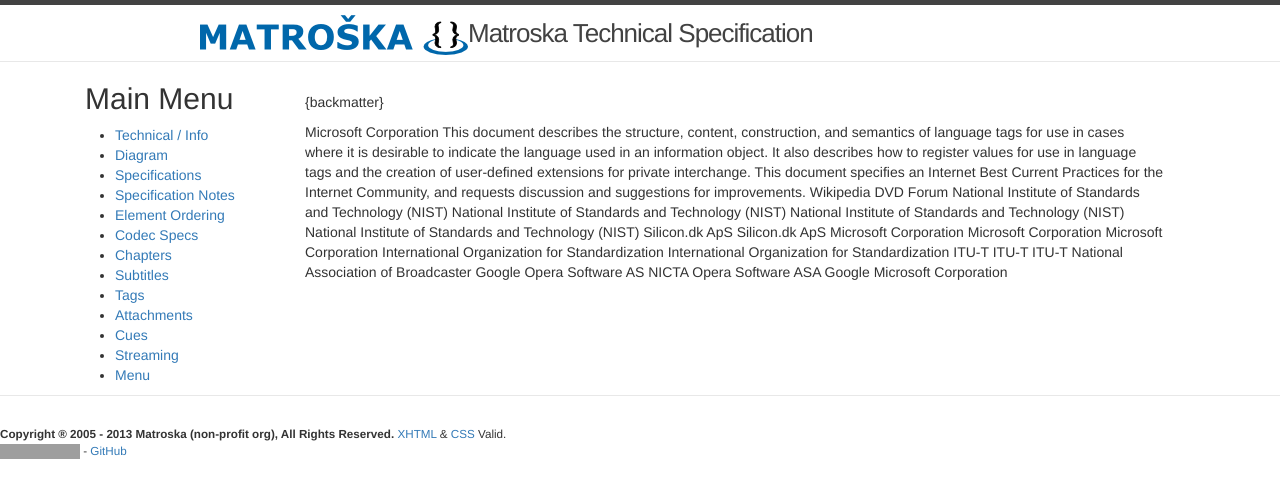
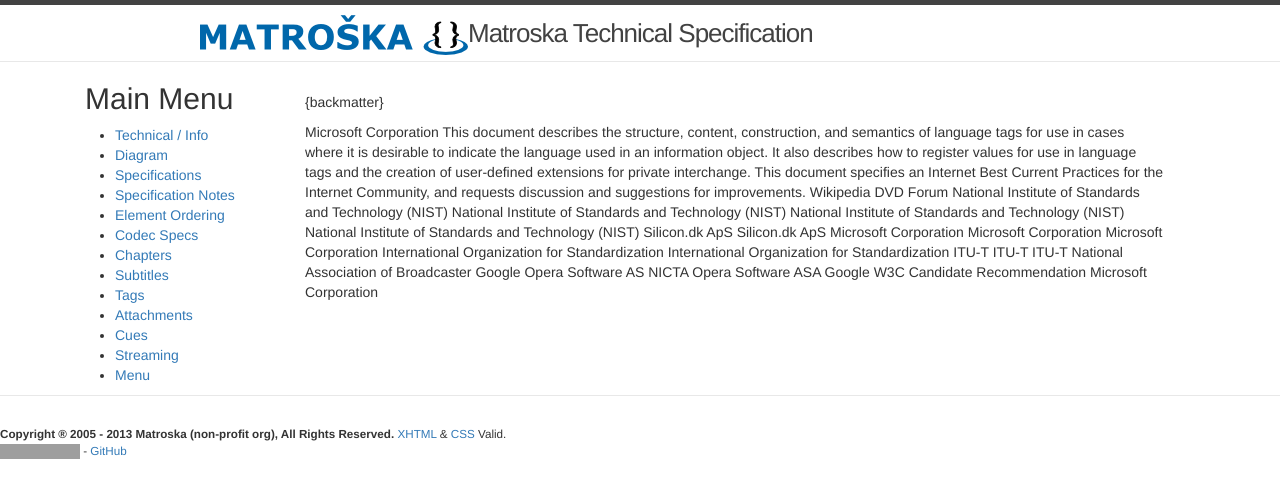
Before and after one commit to ietf-wg-cellar/matroska-specification, a Jekyll site: the page built from rfc_backmatter_matroska.md, in a window 1280 px wide. Shown: the top 498 px of the page. Built offline with Jekyll 4.4.1, drawn with Linux system fonts in a browser that asks for light colours; our own code applies the rules of GitHub Pages for plain Markdown files; grey boxes are pictures that could not be loaded.

Commit message:
add W3C Candidate Recommendation to WebVTT

```diff
--- a/rfc_backmatter_matroska.md
+++ b/rfc_backmatter_matroska.md
@@ -269,6 +269,7 @@
     <author fullname='Ian Hickson'><organization>Google</organization></author>
     <date month="April" year="2019" />
   </front>
+  <refcontent>W3C Candidate Recommendation</refcontent>
 </reference>
 
 <reference anchor="MCF" target="http://mukoli.free.fr/mcf/">
```
